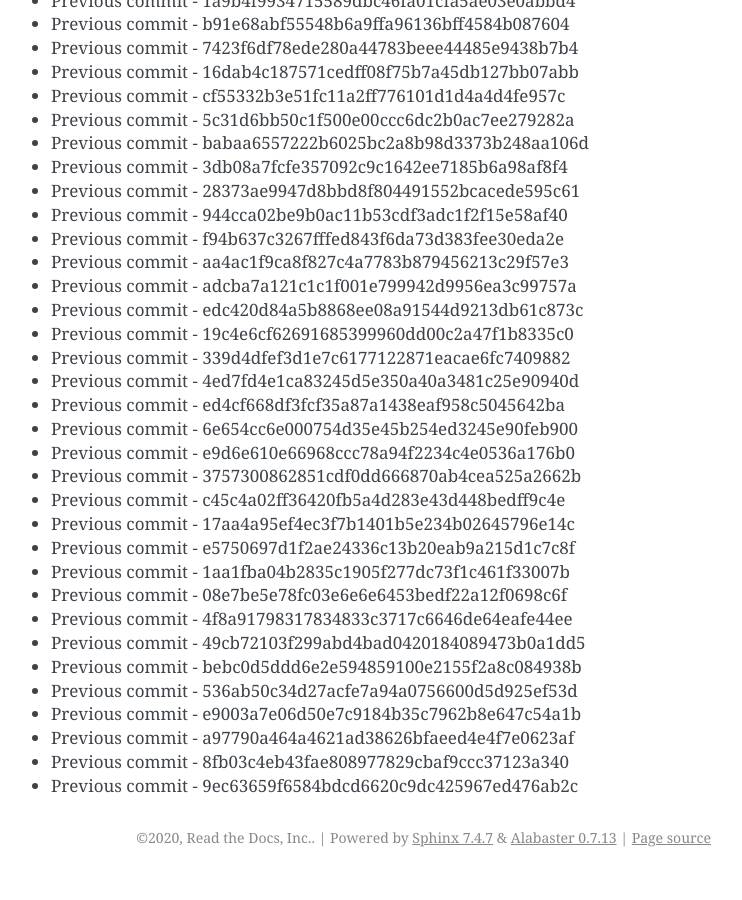
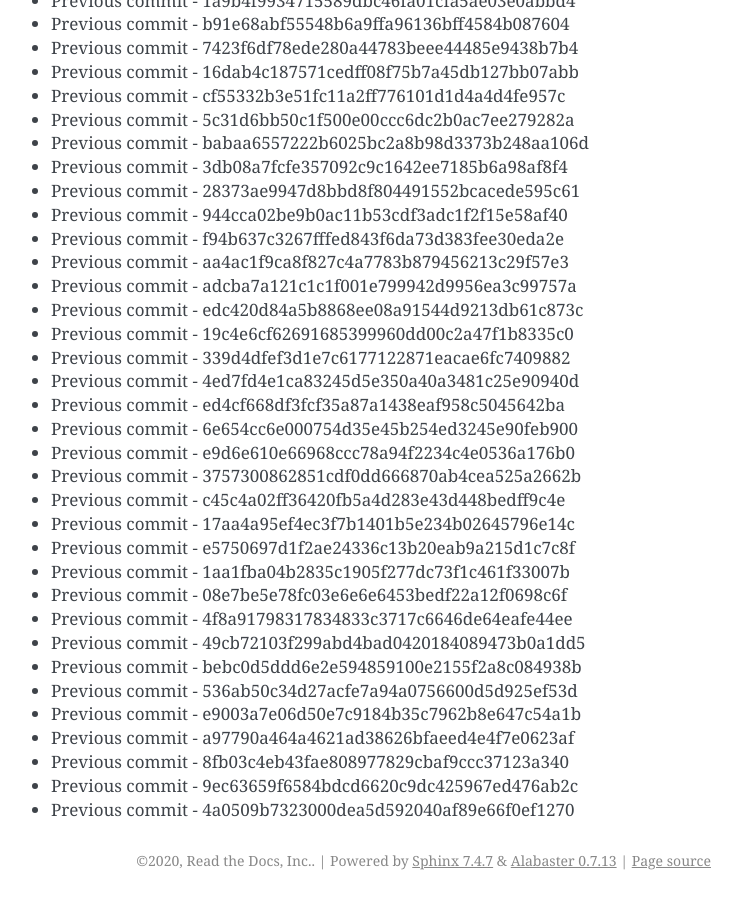
Before and after one commit to readthedocs/rtd-git-stresstest, a Sphinx documentation site: the page built from docs/updates.rst, in a window 1280 px wide and 900 px high, scrolled down 93439 px. Shown: the whole window, without its empty margins (399-1141 px from the left). Built offline with Sphinx 7.4.7, drawn with Linux system fonts in a browser that asks for light colours; before the commit the page ends 94316 px from its top, so only the background shows below that.

Commit message:
Generating commit from previous: 4a0509b7323000dea5d592040af89e66f0ef1270

```diff
--- a/docs/updates.rst
+++ b/docs/updates.rst
@@ -3958,3 +3958,4 @@ It can be tested for any performance characteristics.
 * Previous commit - a97790a464a4621ad38626bfaeed4e4f7e0623af
 * Previous commit - 8fb03c4eb43fae808977829cbaf9ccc37123a340
 * Previous commit - 9ec63659f6584bdcd6620c9dc425967ed476ab2c
+* Previous commit - 4a0509b7323000dea5d592040af89e66f0ef1270
```
